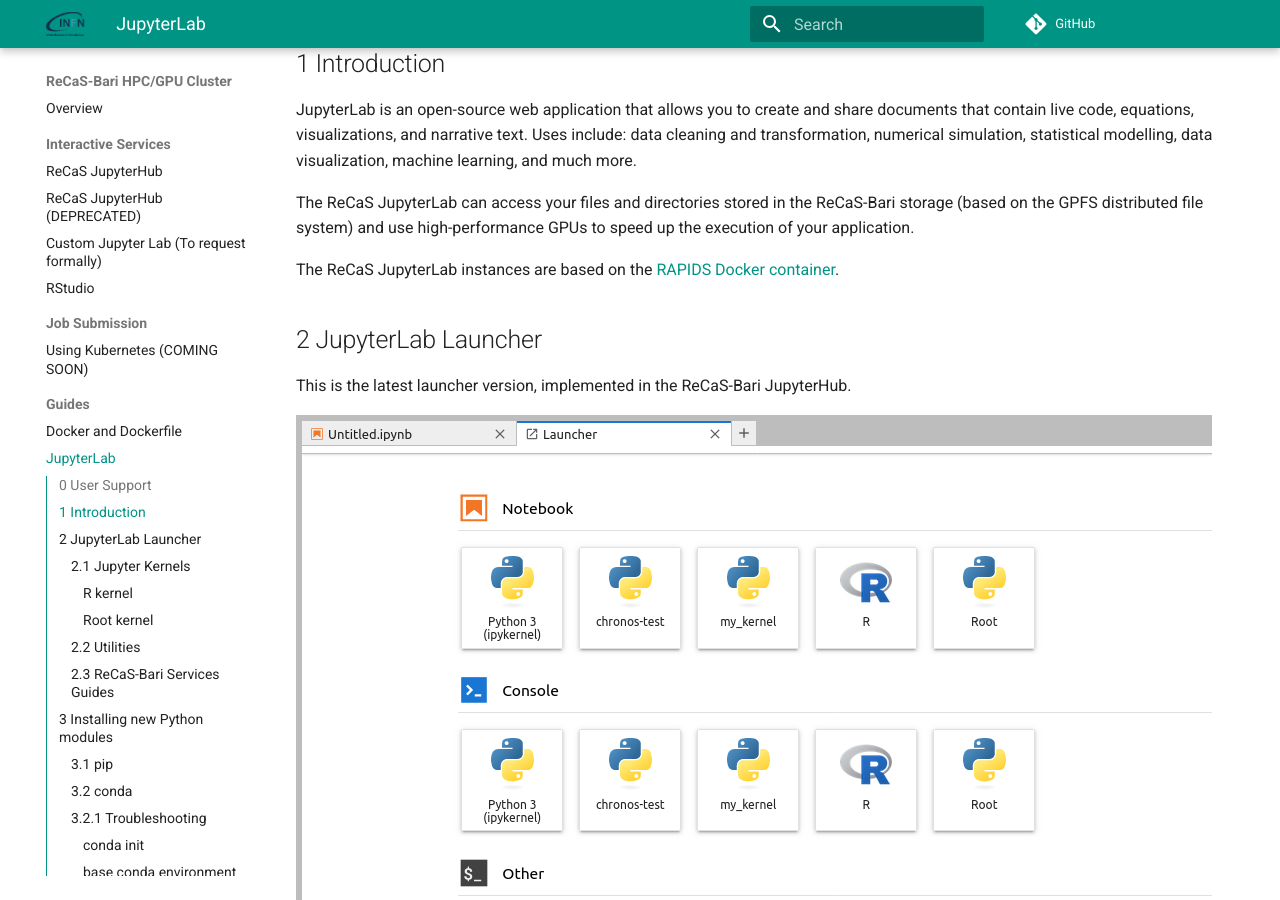
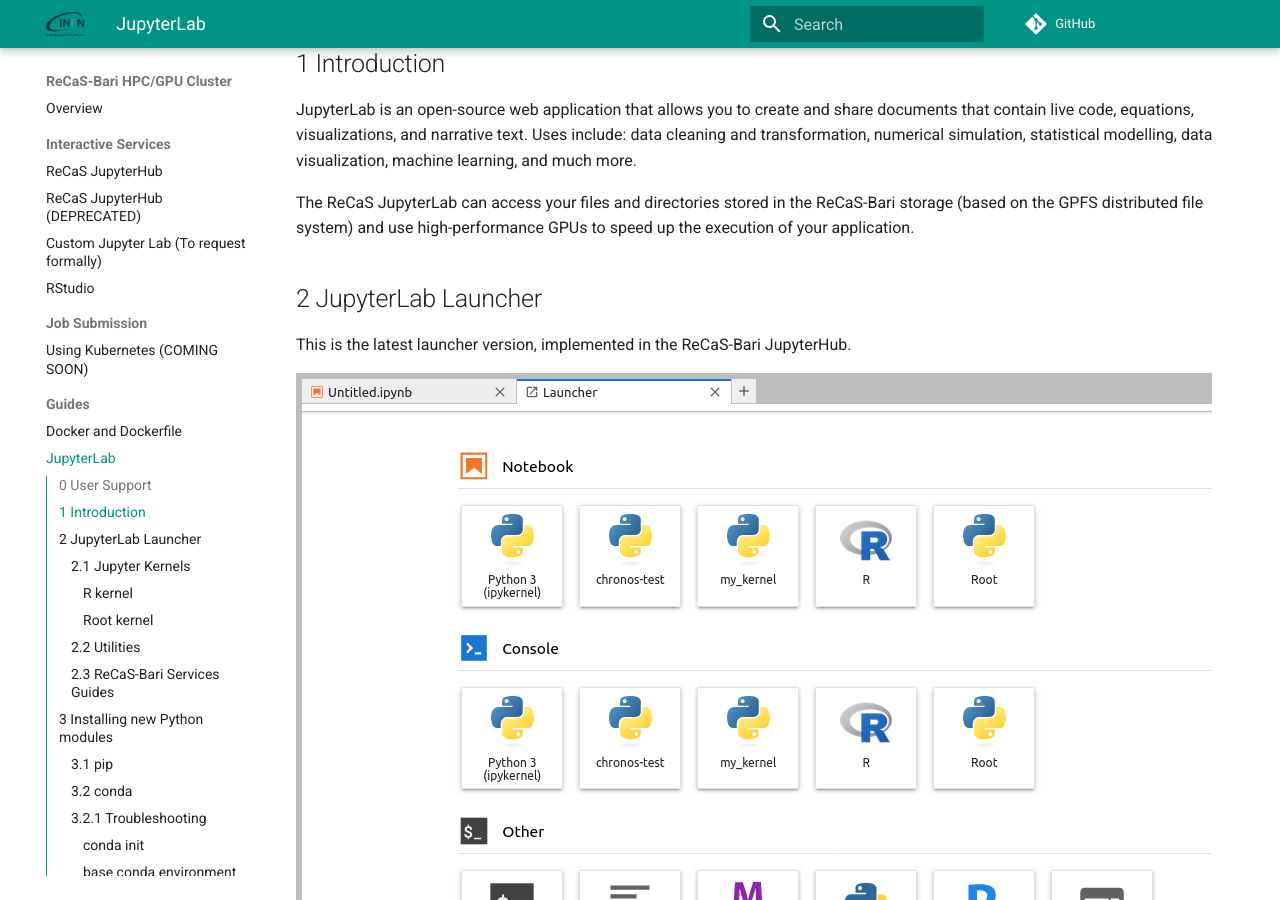
Before and after one commit to jvino/cluster-hpc-gpu-guides, an MkDocs documentation site: the page built from docs/guides/jupyter-lab.md, in a window 1280 px wide and 900 px high, scrolled down 476 px. Built offline with MkDocs 1.6.1 and Material for MkDocs 9.7.7, drawn with Linux system fonts in a browser that asks for light colours; comment, search, counter and statistics services are not loaded.

Commit message:
review k8s jupyterhub doc

```diff
--- a/docs/guides/jupyter-lab.md
+++ b/docs/guides/jupyter-lab.md
@@ -14,8 +14,6 @@
 Uses include: data cleaning and transformation, numerical simulation, statistical modelling, data visualization, machine learning, and much more.
 
 The ReCaS JupyterLab can access your files and directories stored in the ReCaS-Bari storage (based on the GPFS distributed file system) and use high-performance GPUs to speed up the execution of your application.
-
-The ReCaS JupyterLab instances are based on the [RAPIDS Docker container](https://hub.docker.com/r/rapidsai/rapidsai/).
 
 ## 2 JupyterLab Launcher
 
```
